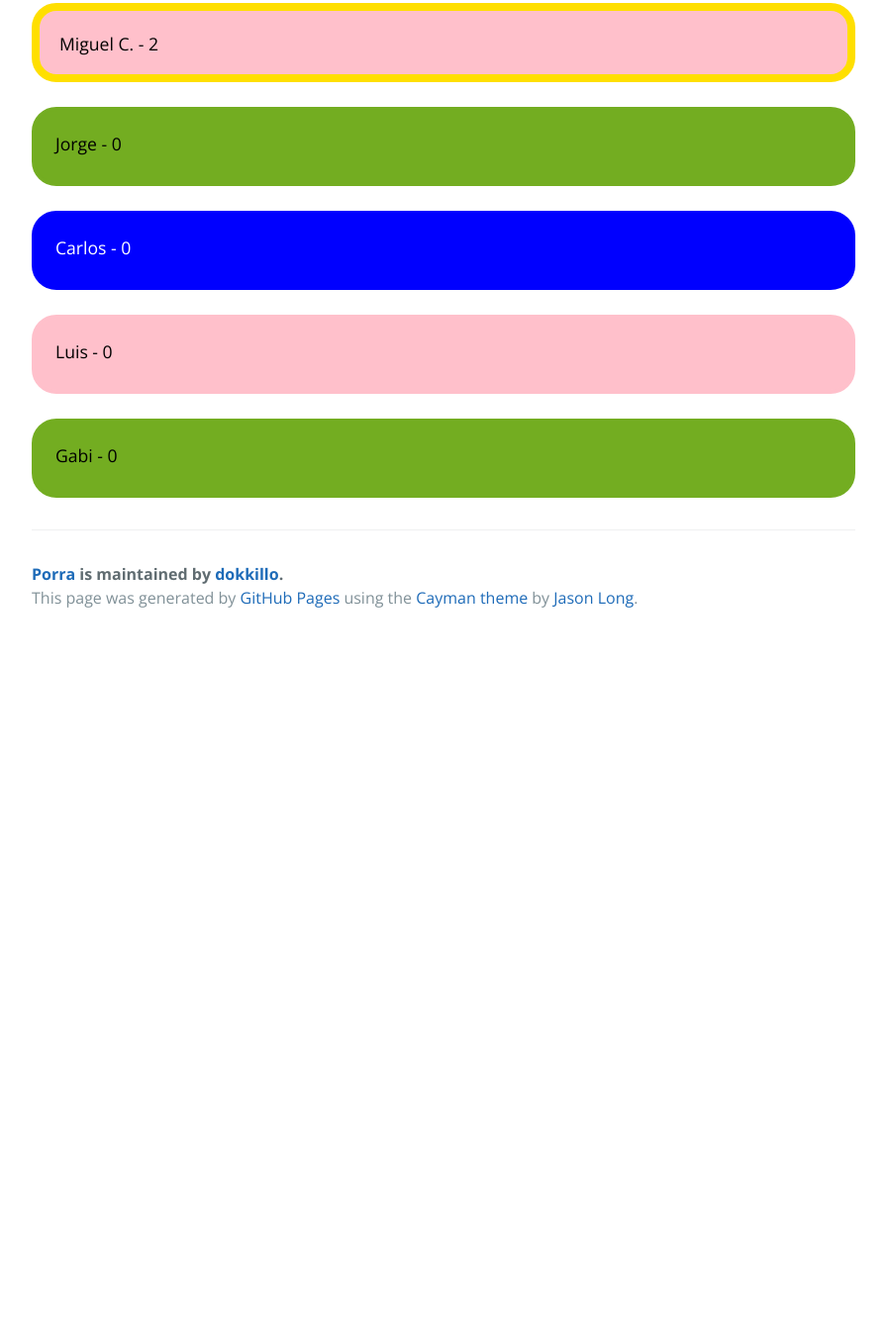
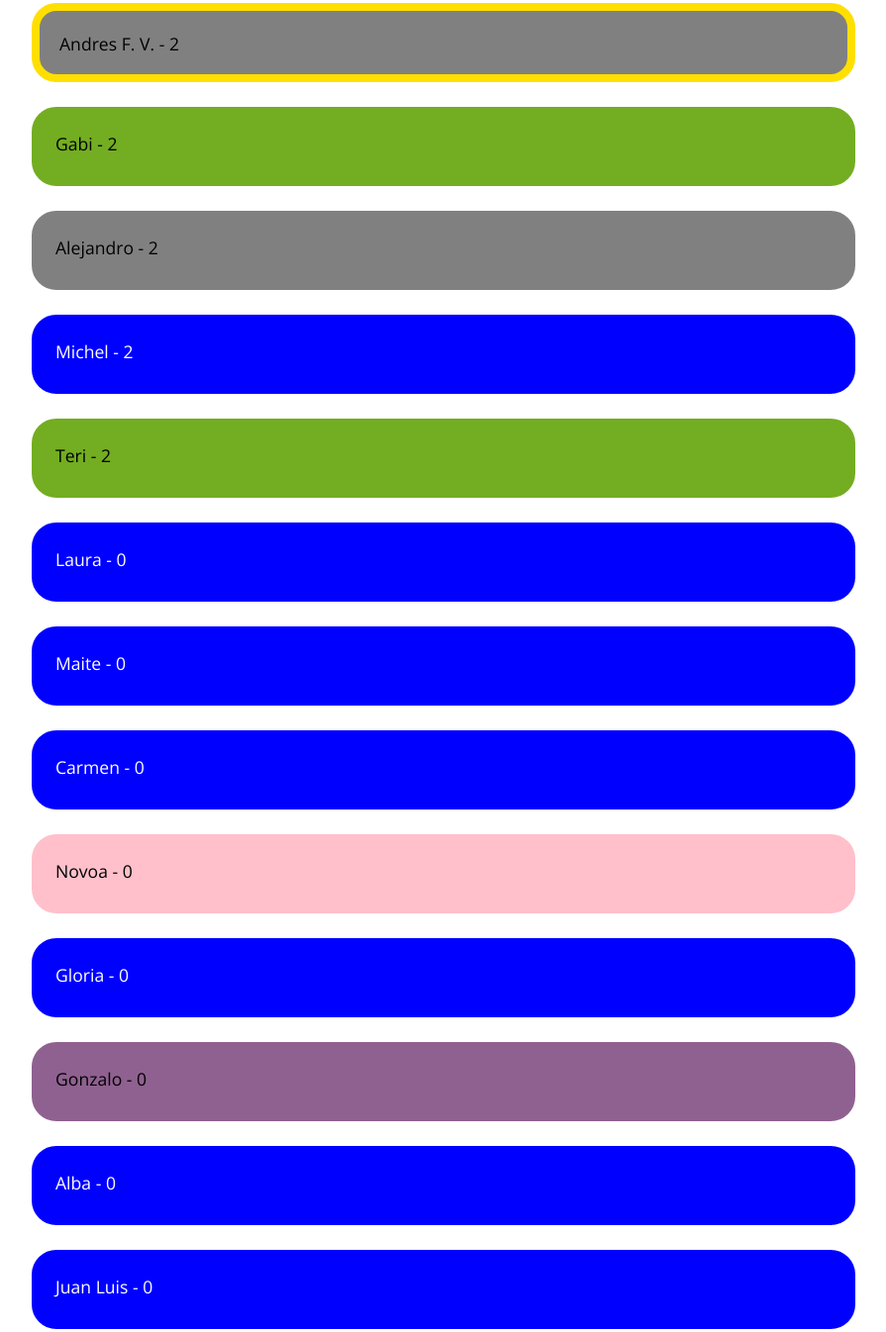
Before and after one commit to dokkillo/Porra, a plain HTML site: page index.html in a window 1280 px wide. Shown: the part 715-2061 px from the top of the page at 99% size, without its empty margins (192-1087 px from the left). Before the commit the page ends 1363 px from the top, so only its background shows below. Drawn offline with nearby package versions, Linux system fonts and the light colour scheme.

Commit message:
Datos reales!

```diff
--- a/porra.js
+++ b/porra.js
@@ -1,4 +1,32 @@
-	var jsonResult = '{"status": "success", "employees" : [{ "id": 1, "name": "Gabi", "department": "IT" , "PortugalGoals": "2" , "GalesGoals": "1", "AlemaniaGoals": "1", "FranciaGoals": "1"}, { "id": 2, "name": "Luis", "department": "talent" , "PortugalGoals": "0" , "GalesGoals": "1", "AlemaniaGoals": "5", "FranciaGoals": "1"  }, 	 { "id": 3, "name": "Carlos", "department": "Pensiones", "PortugalGoals": "2" , "GalesGoals": "4", "AlemaniaGoals": "1", "FranciaGoals": "3" }, { "id": 4, "name": "Jorge", "department": "IT", "PortugalGoals": "0" , "GalesGoals": "1", "AlemaniaGoals": "2", "FranciaGoals": "3" }, { "id": 5, "name": "Miguel C.", "department": "talent", "PortugalGoals": "4" , "GalesGoals": "0", "AlemaniaGoals": "0", "FranciaGoals": "0" } ]}';
+	var jsonResult = '{"status": "success", "employees" : [{"id":1,"name":"Miguel","department":"RET","PortugalGoals":1,"GalesGoals":1,"team1":"portugal","AlemaniaGoals":1,"FranciaGoals":2,"team2":"francia","team1Goals":0,"Team2Goals":2,"teamWin":"francia"}, \
+	{"id":2,"name":"Beltran","department":"HCG","PortugalGoals":1,"GalesGoals":2,"team1":"gales","AlemaniaGoals":1,"FranciaGoals":1,"team2":"alemania","team1Goals":0,"Team2Goals":2,"teamWin":"alemania"} \
+	,{"id":3,"name":"Vicente","department":"IT","PortugalGoals":1,"GalesGoals":3,"team1":"gales","AlemaniaGoals":1,"FranciaGoals":2,"team2":"francia","team1Goals":1,"Team2Goals":2,"teamWin":"francia"}, \
+	{"id":4,"name":"Carlos","department":"IT","PortugalGoals":2,"GalesGoals":2,"team1":"portugal","AlemaniaGoals":2,"FranciaGoals":0,"team2":"alemania","team1Goals":0,"Team2Goals":2,"teamWin":"alemania"} \
+	,{"id":5,"name":"Santiago","department":"HCG","PortugalGoals":1,"GalesGoals":0,"team1":"portugal","AlemaniaGoals":1,"FranciaGoals":2,"team2":"francia","team1Goals":0,"Team2Goals":3,"teamWin":"francia"} \
+	,{"id":6,"name":"Antonio F","department":"IT","PortugalGoals":1,"GalesGoals":1,"team1":"gales","AlemaniaGoals":1,"FranciaGoals":2,"team2":"francia","team1Goals":1,"Team2Goals":0,"teamWin":"gales"}, \
+{"id":7,"name":"Oriol","department":"INV","PortugalGoals":1,"GalesGoals":0,"team1":"portugal","AlemaniaGoals":2,"FranciaGoals":1,"team2":"alemania","team1Goals":0,"Team2Goals":1,"teamWin":"alemania"}, \
+{"id":8,"name":"Teri","department":"IT","PortugalGoals":0,"GalesGoals":0,"team1":"gales","AlemaniaGoals":1,"FranciaGoals":0,"team2":"alemania","team1Goals":1,"Team2Goals":3,"teamWin":"alemania"}, \
+{"id":9,"name":"Pilar","department":"OPA","PortugalGoals":1,"GalesGoals":0,"team1":"portugal","AlemaniaGoals":1,"FranciaGoals":0,"team2":"alemania","team1Goals":1,"Team2Goals":1,"teamWin":"portugal"}, \
+{"id":10,"name":"Michel","department":"RET","PortugalGoals":0,"GalesGoals":0,"team1":"gales","AlemaniaGoals":0,"FranciaGoals":1,"team2":"francia","team1Goals":0,"Team2Goals":3,"teamWin":"francia"}, \
+{"id":11,"name":"Juan","department":"RET","PortugalGoals":1,"GalesGoals":0,"team1":"portugal","AlemaniaGoals":2,"FranciaGoals":1,"team2":"alemania","team1Goals":0,"Team2Goals":2,"teamWin":"alemania"}, \
+{"id":12,"name":"Sara","department":"IT","PortugalGoals":2,"GalesGoals":1,"team1":"portugal","AlemaniaGoals":1,"FranciaGoals":1,"team2":"francia","team1Goals":1,"Team2Goals":3,"teamWin":"francia"}, \
+{"id":13,"name":"Julia","department":"RET","PortugalGoals":0,"GalesGoals":1,"team1":"gales","AlemaniaGoals":1,"FranciaGoals":1,"team2":"alemania","team1Goals":0,"Team2Goals":1,"teamWin":"alemania"}, \
+{"id":14,"name":"Antonio M.","department":"RET","PortugalGoals":1,"GalesGoals":0,"team1":"portugal","AlemaniaGoals":1,"FranciaGoals":0,"team2":"alemania","team1Goals":0,"Team2Goals":0,"teamWin":"alemania"}, \
+{"id":15,"name":"Alejandro","department":"INV","PortugalGoals":0,"GalesGoals":0,"team1":"portugal","AlemaniaGoals":1,"FranciaGoals":0,"team2":"alemania","team1Goals":0,"Team2Goals":0,"teamWin":"alemania"}, \
+{"id":16,"name":"Jose Luis M.","department":"RET","PortugalGoals":0,"GalesGoals":2,"team1":"gales","AlemaniaGoals":1,"FranciaGoals":2,"team2":"francia","team1Goals":1,"Team2Goals":3,"teamWin":"francia"}, \
+{"id":17,"name":"Gabi","department":"IT","PortugalGoals":0,"GalesGoals":3,"team1":"gales","AlemaniaGoals":0,"FranciaGoals":0,"team2":"alemania","team1Goals":1,"Team2Goals":1,"teamWin":"alemania"}, \
+{"id":18,"name":"Marcos B.","department":"RET","PortugalGoals":1,"GalesGoals":0,"team1":"portugal","AlemaniaGoals":1,"FranciaGoals":0,"team2":"alemania","team1Goals":1,"Team2Goals":0,"teamWin":"portugal"}, \
+{"id":19,"name":"Issac","department":"RET","PortugalGoals":2,"GalesGoals":2,"team1":"gales","AlemaniaGoals":2,"FranciaGoals":1,"team2":"alemania","team1Goals":0,"Team2Goals":2,"teamWin":"alemania"}, \
+{"id":20,"name":"Natalia","department":"TAL","PortugalGoals":1,"GalesGoals":1,"team1":"portugal","AlemaniaGoals":1,"FranciaGoals":2,"team2":"francia","team1Goals":1,"Team2Goals":1,"teamWin":"francia"}, \
+{"id":21,"name":"Juan Luis","department":"RET","PortugalGoals":1,"GalesGoals":0,"team1":"portugal","AlemaniaGoals":1,"FranciaGoals":2,"team2":"francia","team1Goals":1,"Team2Goals":0,"teamWin":"portugal"}, \
+{"id":22,"name":"Alba","department":"RET","PortugalGoals":2,"GalesGoals":2,"team1":"portugal","AlemaniaGoals":1,"FranciaGoals":1,"team2":"alemania","team1Goals":1,"Team2Goals":3,"teamWin":"alemania"}, \
+{"id":23,"name":"Gonzalo","department":"TAL","PortugalGoals":1,"GalesGoals":0,"team1":"gales","AlemaniaGoals":3,"FranciaGoals":1,"team2":"alemania","team1Goals":2,"Team2Goals":1,"teamWin":"gales"}, \
+{"id":24,"name":"Gloria","department":"RET","PortugalGoals":2,"GalesGoals":1,"team1":"portugal","AlemaniaGoals":1,"FranciaGoals":0,"team2":"alemania","team1Goals":0,"Team2Goals":2,"teamWin":"alemania"}, \
+{"id":25,"name":"Novoa","department":"RTM","PortugalGoals":2,"GalesGoals":0,"team1":"portugal","AlemaniaGoals":1,"FranciaGoals":1,"team2":"francia","team1Goals":0,"Team2Goals":2,"teamWin":"francia"}, \
+{"id":26,"name":"Andres F. V.","department":"INV","PortugalGoals":0,"GalesGoals":0,"team1":"gales","AlemaniaGoals":1,"FranciaGoals":1,"team2":"alemania","team1Goals":1,"Team2Goals":2,"teamWin":"alemania"}, \
+{"id":27,"name":"Carmen","department":"RET","PortugalGoals":1,"GalesGoals":2,"team1":"gales","AlemaniaGoals":2,"FranciaGoals":2,"team2":"francia","team1Goals":2,"Team2Goals":2,"teamWin":"francia"}, \
+{"id":28,"name":"Maite","department":"RET","PortugalGoals":1,"GalesGoals":1,"team1":"portugal","AlemaniaGoals":1,"FranciaGoals":0,"team2":"alemania","team1Goals":0,"Team2Goals":2,"teamWin":"alemania"}, \
+{"id":29,"name":"Laura","department":"RET","PortugalGoals":1,"GalesGoals":2,"team1":"gales","AlemaniaGoals":2,"FranciaGoals":2,"team2":"alemania","team1Goals":1,"Team2Goals":3,"teamWin":"alemania"}]}';
 
 	var result = JSON.parse(jsonResult);
 	var employees = {};
--- a/stylesheets/github-light.css
+++ b/stylesheets/github-light.css
@@ -150,7 +150,22 @@ input[type="number"]
 	border: 4px solid #73AD21;
 }
 
-.Pensiones {
+.OPA {
+	background: #c5ffe9;
+	border: 4px solid #c5ffe9;
+}
+
+.HCG {
+	background: #7ccd7c;
+	border: 4px solid #7ccd7c;
+}
+
+.RTM {
+	background: pink;
+	border: 4px solid pink;
+}
+
+.RET {
 	background: blue;
 	border: 4px solid blue;
 	color:white;
@@ -160,7 +175,12 @@ input[type="number"]
 	border: 8px solid #FFDF00 !important;
 }
 
-.talent {
-	background: pink;
-	border: 4px solid pink;
+.TAL {
+	background: #8f6190;
+	border: 4px solid #8f6190;
 }
+
+.INV {
+	background: grey;
+	border: 4px solid grey;
+}
```
